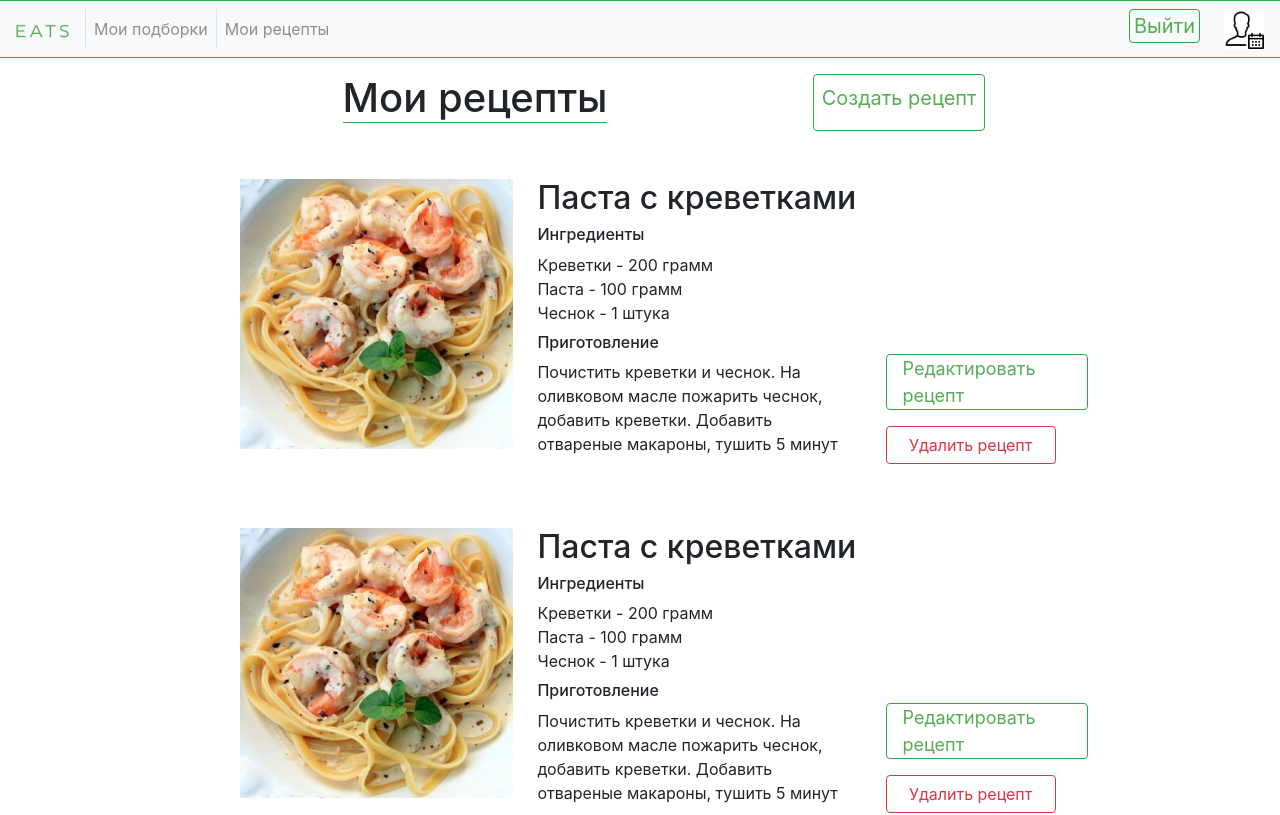
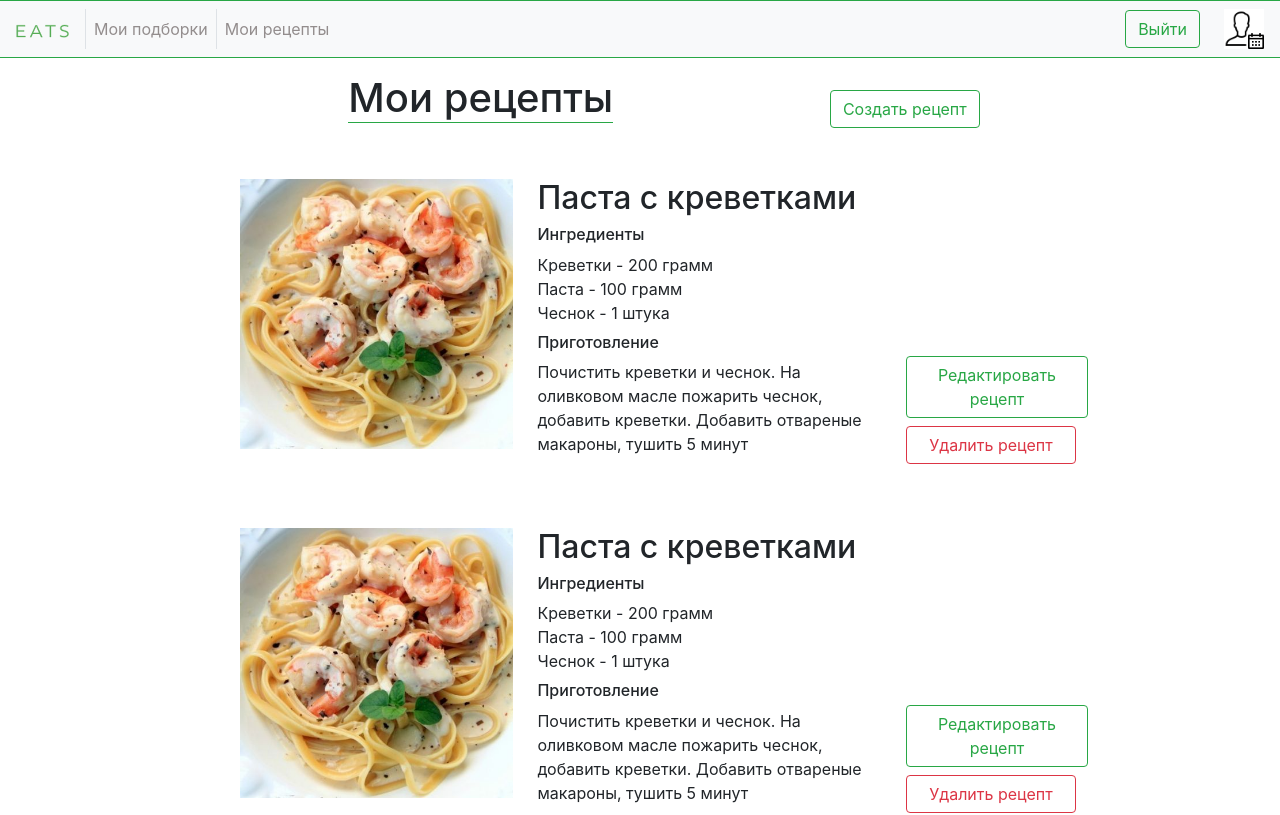
Before and after one commit to LizaSluzhaeva/EatsProject, a Vue app: page /myRecipes in a window 1280 px wide. Shown: the top 815 px of the page. Built offline with nearby package versions, Linux system fonts and the light colour scheme.

Commit message:
fix: links into buttons

```diff
--- a/src/components/Authorization.vue
+++ b/src/components/Authorization.vue
@@ -6,9 +6,9 @@
       <input type="password" class="form-control mb-3" id="inputLogin" placeholder="Логин">
       <input type="password" class="form-control" id="inputPassword" placeholder="Пароль">
     </div>
-    <div class="border border-success rounded">
-      <router-link class="p-3" to="/listOfRecipes" style="color: #57AD56; font-size: 20px">Войти</router-link>
-    </div>
+      <router-link to="/listOfRecipes">
+        <button class="btn btn-outline-success" type="submit">Войти</button>
+      </router-link>
     <router-link to="/registration" class="pt-3 form-control border-left-0 border-right-0 border-top-0"
        style="color: #938D8D; max-width: 15%; text-align: center">
       Создать аккаунт
--- a/src/components/Collection.vue
+++ b/src/components/Collection.vue
@@ -9,11 +9,9 @@
         </div>
       </div>
       <div class="pt-5 pr-3 pb-3 d-flex flex-column justify-content-end">
-        <div class="border border-success rounded">
-          <router-link to="/recipesInCollection" style="color: #57AD56; font-size: 20px" class="p-3">
-            Открыть список рецептов
-          </router-link>
-        </div>
+        <router-link to="/recipesInCollection">
+          <button class="btn btn-outline-success" type="submit">Открыть список рецептов</button>
+        </router-link>
         <div class="mt-2">
           <button class="btn btn-outline-danger w-100" type="submit">Удалить подборку</button>
         </div>
--- a/src/components/ListOfCustomRecipes.vue
+++ b/src/components/ListOfCustomRecipes.vue
@@ -4,16 +4,16 @@
       <div style="width: 70%">
         <div class="d-flex flex-row justify-content-around pl-5 pt-3">
           <h1 style="max-width: 40%; text-align: center" class="border-bottom border-success">Мои рецепты</h1>
-          <div class="border border-success rounded pt-2">
-            <router-link class="p-2" to="/createRecipe" style="color: #57AD56; font-size: 20px; text-align: center">Создать рецепт</router-link>
-          </div>
+          <router-link class="mt-3" to="/createRecipe">
+            <button class="btn btn-outline-success" type="submit">Создать рецепт</button>
+          </router-link>
         </div>
         <div v-for="recipe in recipes" :key="recipe" class="d-flex flex-row  justify-content-center">
           <RecipeDetail v-bind:recipe="recipe"></RecipeDetail>
           <div class="d-flex flex-column justify-content-end pl-4">
-            <div class="border border-success rounded pl-3 pr-3 mb-3">
-              <router-link class="w-25" to="/editRecipe" style="color: #57AD56; font-size: 18px; text-align: center">Редактировать рецепт</router-link>
-            </div>
+            <router-link class="mb-2" to="/editRecipe">
+              <button class="btn btn-outline-success" type="submit">Редактировать рецепт</button>
+            </router-link>
             <div class="pb-3">
               <button class="btn btn-outline-danger" style="width: 170px" type="submit">Удалить рецепт</button>
             </div>
--- a/src/components/Registration.vue
+++ b/src/components/Registration.vue
@@ -8,9 +8,9 @@
       <input type="password" class="form-control mb-3" id="inputLogin" placeholder="Логин">
       <input type="password" class="form-control" id="inputPassword" placeholder="Пароль">
     </div>
-    <div class="border border-success rounded">
-      <router-link class="p-3" to="/" style="color: #57AD56; font-size: 20px">Создать</router-link>
-    </div>
+    <router-link to="/listOfRecipes">
+      <button class="btn btn-outline-success" type="submit">Создать</button>
+    </router-link>
     <router-link to="/" class="pt-3 form-control border-left-0 border-right-0 border-top-0"
        style="color: #938D8D; max-width: 15%; text-align: center">
       Уже есть аккаунт
--- a/src/components/TopBar.vue
+++ b/src/components/TopBar.vue
@@ -21,7 +21,9 @@
         </b-navbar-nav>
       </div>
         <form v-show="users.length !== 0">
-          <router-link class="p-1 border-success border rounded " to="/" style="color: #57AD56; font-size: 20px; text-align: center">Выйти</router-link>
+          <router-link to="/">
+            <button class="btn btn-outline-success" type="submit">Выйти</button>
+          </router-link>
           <router-link to="/personalMenu">
             <img src="../../pictures/icons8-личный-календарь-50.png" alt="Не удалось загрузить изображение" class="ml-4" style="width: 2.5em; height: 2.5em">
           </router-link>
```
Also changed, not shown: src/assets/AddButton.svg (deleted).
